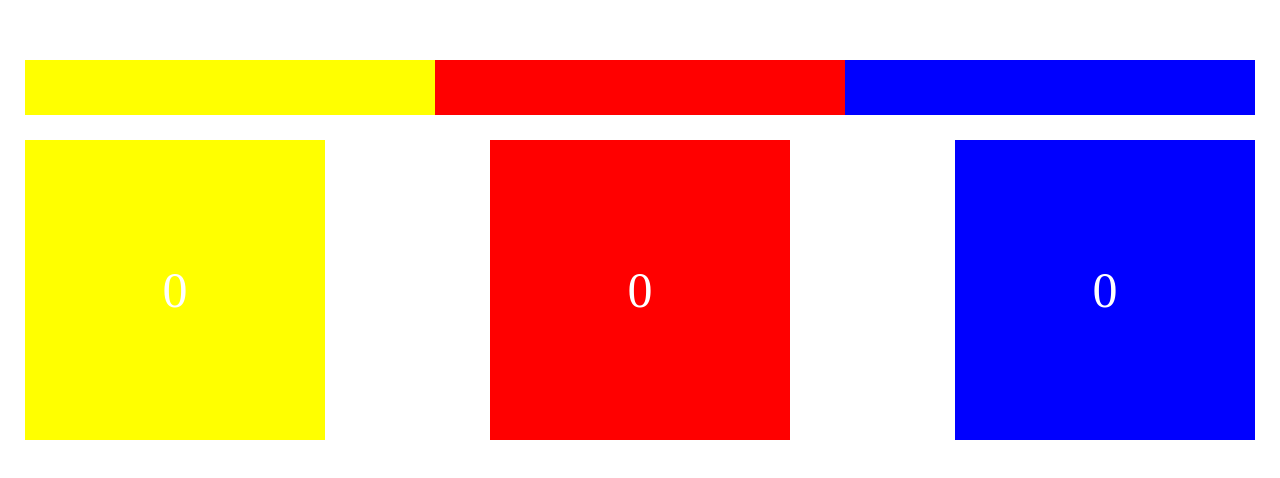
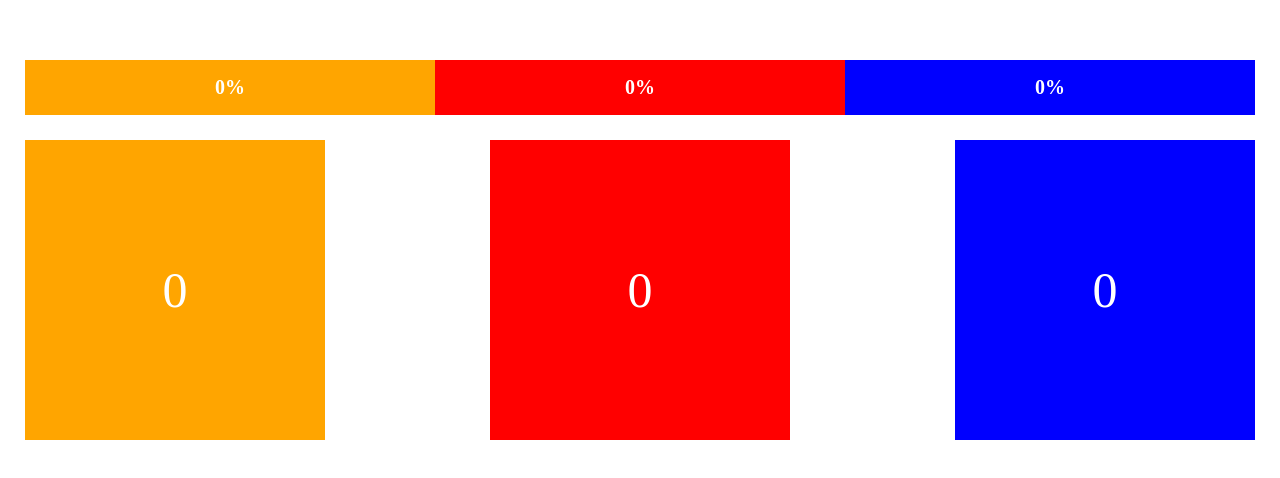
Before and after one commit to chadau/1CV1DON, a plain HTML site: page index.html in a window 1280 px wide. Shown: the part 150-628 px from the top of the page. Drawn offline with Linux system fonts and the light colour scheme.

Commit message:
Percent bar added

```diff
--- a/counter.js
+++ b/counter.js
@@ -42,8 +42,11 @@ class PercentBar {
 				let don_3 = this.#dom_element.querySelector(".don_3");
 
 				don_1.style.width = 100 * counter.don_1 / counter.total + '%';
+				don_1.innerHTML = Math.round(100 * counter.don_1 / counter.total) + "%";
 				don_2.style.width = 100 * counter.don_2 / counter.total + '%';
+				don_2.innerHTML = Math.round(100 * counter.don_2 / counter.total) + "%";
 				don_3.style.width = 100 * counter.don_3 / counter.total + '%';
+				don_3.innerHTML = Math.round(100 * counter.don_3 / counter.total) + "%";
 			}
 		)
 	}
--- a/index.css
+++ b/index.css
@@ -12,7 +12,6 @@ body {
 }
 
 .box {
-	background-color: yellow;
 	height: 300px;
 	width: 300px;
 	color: white;
@@ -33,10 +32,13 @@ body {
 	height: 100%;
 	width: calc(100% / 3);
 	transition: width 1s;
+	color: white;
+	font-size: 2rem;
+	font-weight: bold;
 }
 
 .don_1 {
-	background-color: yellow;
+	background-color: orange;
 }
 
 .don_2 {
--- a/index.html
+++ b/index.html
@@ -7,14 +7,14 @@
 
 <body class="column justify-content-center flex-auto">
 	<div class="row percent-bar" id="percent-bar">
-		<div class="don_1"></div>
-		<div class="don_2"></div>
-		<div class="don_3"></div>
+		<div class="don_1 flex justify-content-center align-item-center">0%</div>
+		<div class="don_2 flex justify-content-center align-item-center">0%</div>
+		<div class="don_3 flex justify-content-center align-item-center">0%</div>
 	</div>
 	<div class="row justify-content-space-between" id="counter">
-		<div class="box column justify-content-center align-item-center don_1" id="don_1">0</div>
-		<div class="box column justify-content-center align-item-center don_2" id="don_2">0</div>
-		<div class="box column justify-content-center align-item-center don_3" id="don_3">0</div>
+		<div class="box flex justify-content-center align-item-center don_1" id="don_1">0</div>
+		<div class="box flex justify-content-center align-item-center don_2" id="don_2">0</div>
+		<div class="box flex justify-content-center align-item-center don_3" id="don_3">0</div>
 	</div>
 	<script type="text/javascript" src="counter.js"></script>
 </body>
```
